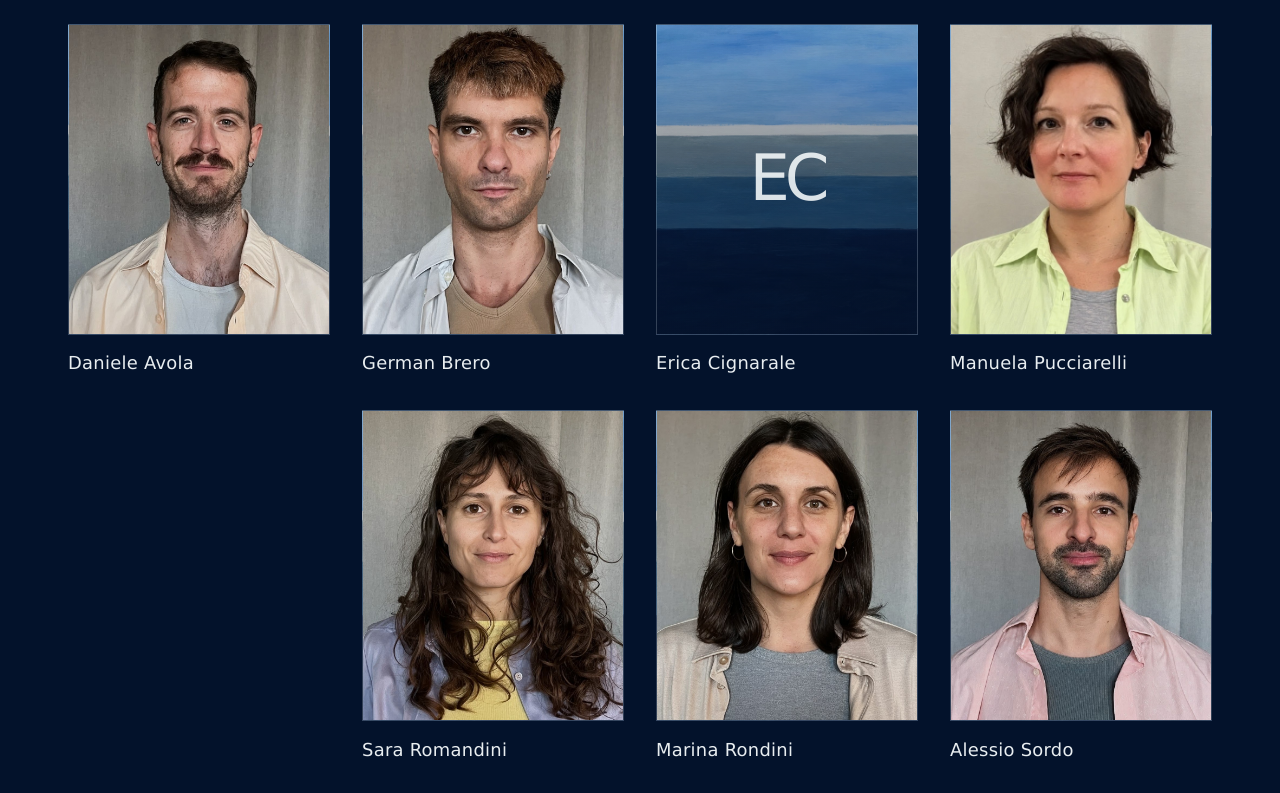
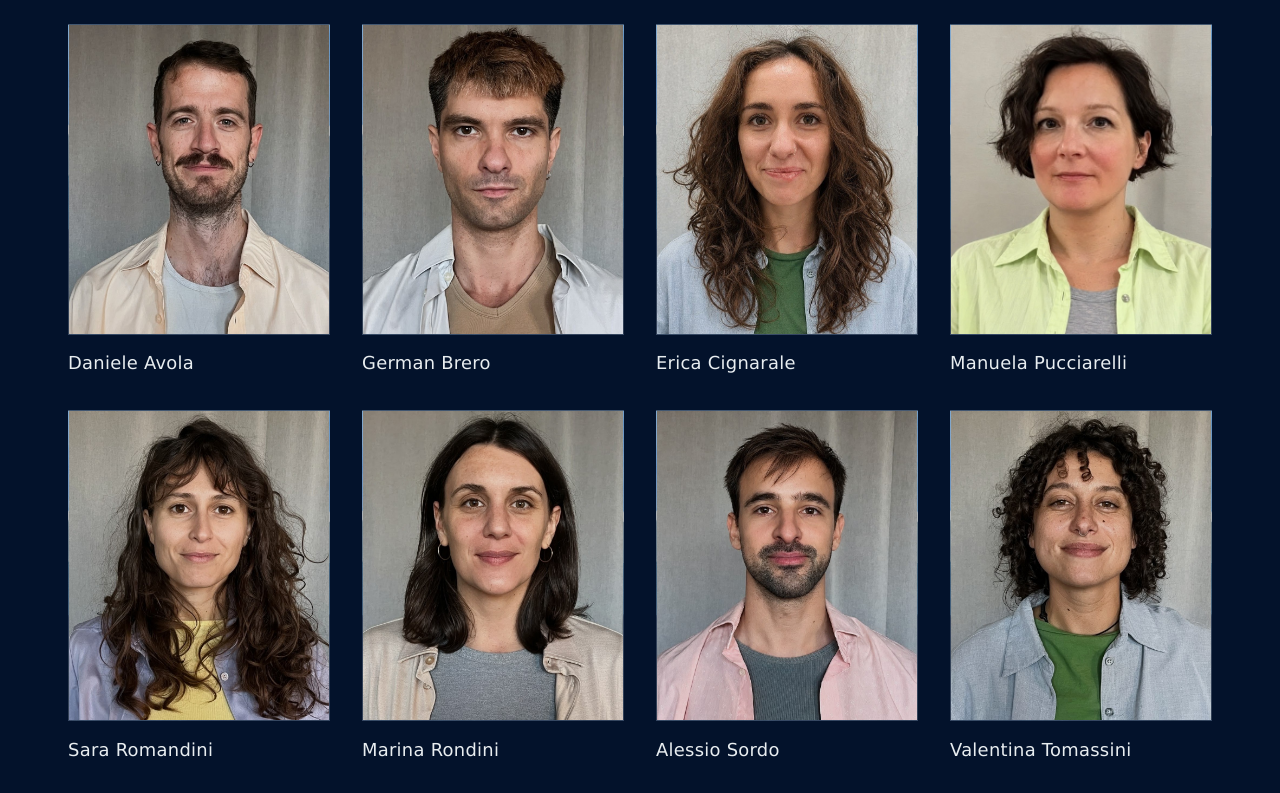
Before and after one commit to alesordo/Da-un-altra-parte, a plain HTML site: page index.html in a window 1280 px wide. Shown: the part 1640-2433 px from the top of the page. Drawn offline with Linux system fonts and the light colour scheme.

Commit message:
add erica photo + fixes

```diff
--- a/app.js
+++ b/app.js
@@ -354,7 +354,7 @@ They don't understand this constant need to translate yourself, to try to transl
     ],
     credits: [
       { role: "Costumi", name: "Kathrin Hauer", href: "https://www.kathrinhauer.de/de/" },
-      { role: "Luci", name: "Martina Maric" },
+      { role: "Luci", name: "Cordula Ritter" },
       { role: "Suono", name: "Davide Bozzaro" },
       { role: "Assistenza sala", name: "Nicoló Rossi" },
       { role: "Assistenza camerino", name: "Emilia Refolo" },
@@ -464,7 +464,7 @@ They don't understand this constant need to translate yourself, to try to transl
     ],
     credits: [
       { role: "Costumes", name: "Kathrin Hauer", href: "https://www.kathrinhauer.de/de/" },
-      { role: "Lighting", name: "Martina Maric" },
+      { role: "Lighting", name: "Cordula Ritter" },
       { role: "Sound", name: "Davide Bozzaro" },
       { role: "Front of House", name: "Nicoló Rossi" },
       { role: "Dressing Room Assistant", name: "Emilia Refolo" },
@@ -478,7 +478,7 @@ const textNames = "German Brero · Mattia Doneda · Manuela Pucciarelli · Sara
 const performers = [
   { name: "Daniele Avola", image: "assets/actors/daniele.jpg" },
   { name: "German Brero", image: "assets/actors/german.jpg" },
-  { name: "Erica Cignarale", image: "" },
+  { name: "Erica Cignarale", image: "assets/actors/erica.jpg" },
   { name: "Manuela Pucciarelli", image: "assets/actors/manuela.jpg" },
   { name: "Sara Romandini", image: "assets/actors/sara.jpg" },
   { name: "Marina Rondini", image: "assets/actors/marina.jpg" },
--- a/styles.css
+++ b/styles.css
@@ -638,12 +638,6 @@ button:focus-visible {
   outline-offset: 4px;
 }
 
-@media (min-width: 1000px) {
-  .cast-card:nth-child(5) {
-    grid-column: 2;
-  }
-}
-
 @media (max-width: 900px) {
   .site-header {
     grid-template-columns: 1fr auto;
@@ -798,11 +792,6 @@ button:focus-visible {
     gap: 1.4rem 0.9rem;
   }
 
-  .cast-card:nth-child(7) {
-    grid-column: 1 / -1;
-    width: calc(50% - 0.45rem);
-  }
-
   .cast-portrait>span:first-child {
     font-size: 2.5rem;
   }
```
Also changed, not shown: assets/actors/erica.jpg (added).
